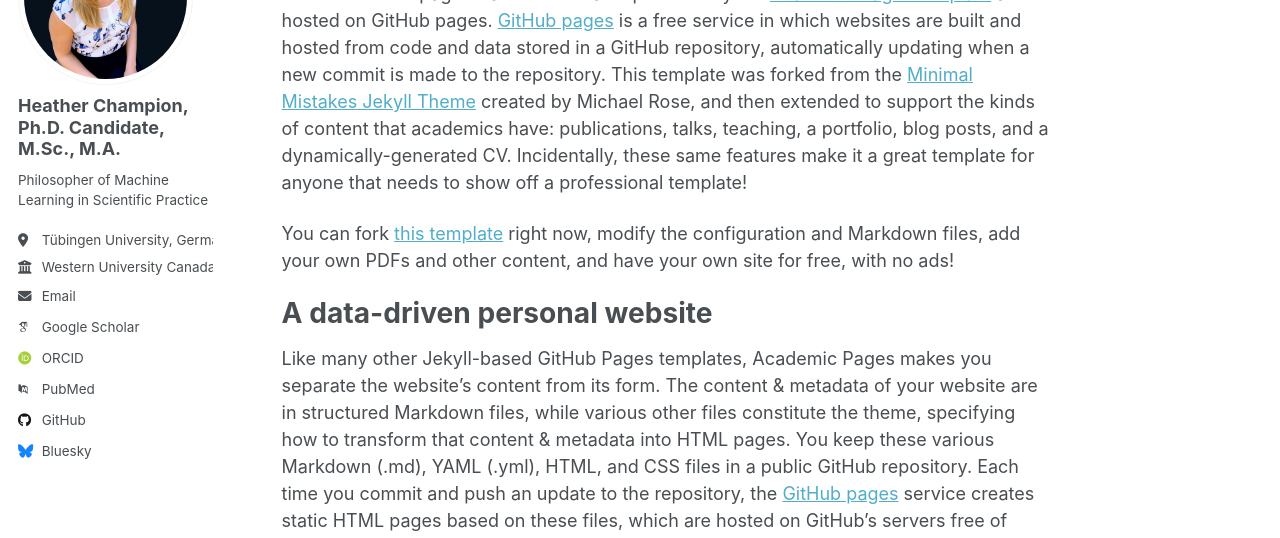
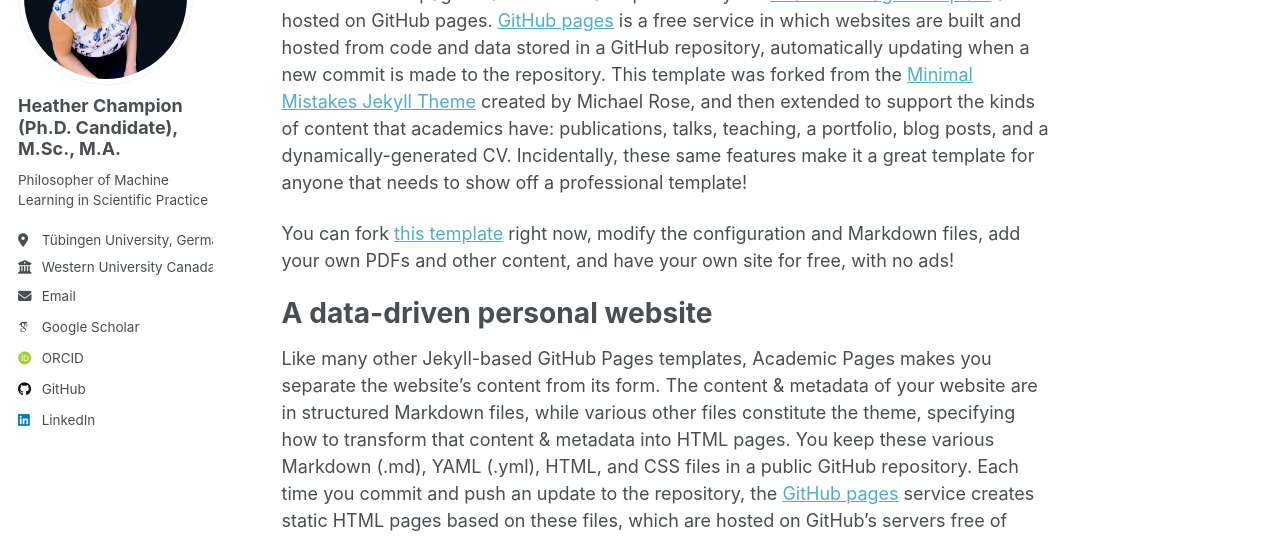
Before and after one commit to liminal-learner/champion, a Jekyll site: the page built from _pages/about.md, in a window 1280 px wide. Shown: the part 189-727 px from the top of the page. Built offline with Jekyll 4.4.1, drawn with Linux system fonts in a browser that asks for light colours; some web fonts are replaced; a script that is not in the unit is left out.

Commit message:
Update _config.yml

```diff
--- a/_config.yml
+++ b/_config.yml
@@ -24,7 +24,7 @@ repository               : "" # academicpages/academicpages.github.io"
 author:
   # Biographic information
   avatar           : "profile.png"
-  name             : "Heather Champion, Ph.D. Candidate, M.Sc., M.A."
+  name             : "Heather Champion (Ph.D. Candidate), M.Sc., M.A."
   pronouns         : # example: "she/her"
   bio              : "Philosopher of Machine Learning in Scientific Practice"
   location         : "Tübingen University, Germany"
@@ -40,7 +40,7 @@ author:
   impactstory      : # URL
   orcid            : "http://orcid.org/0000-0001-7304-2592"
   semantic         : # URL
-  pubmed           : "https://www.ncbi.nlm.nih.gov/pubmed/?term=john+snow"
+  pubmed           : #"https://www.ncbi.nlm.nih.gov/pubmed/?term=john+snow"
   researchgate     : # URL
   scopus           : # URL
 
@@ -54,7 +54,7 @@ author:
 
   # Social media
   artstation       : # Username
-  bluesky          : "bsky.app" # Replace this with you Bluesky username
+  bluesky          : #"bsky.app" # Replace this with you Bluesky username
   facebook         : # Username
   flickr           : # Username
   foursquare       : # Username
@@ -63,7 +63,7 @@ author:
   keybase          : # Username
   instagram        : # Username
   lastfm           : # Username
-  linkedin         : # hchampion
+  linkedin         : hchampion
   mastodon         : # URL
   medium           : # URL
   pinterest        : # Username
```
